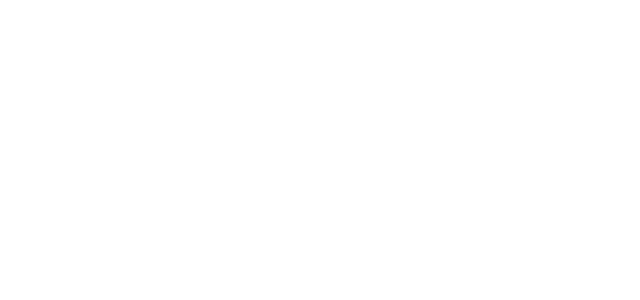
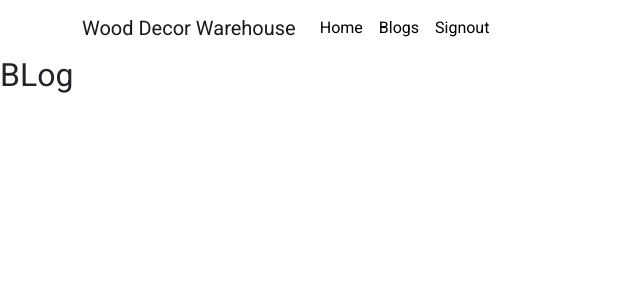
Before and after one commit to Fatema-Nawrin/Warehouse-management-clientside, a React (Create React App) app: page /blog in a window 1280 px wide. Shown: the top 300 px of the page, without its empty margins (0-640 px from the left). Built offline with nearby package versions, Linux system fonts and the light colour scheme; no server answers.

Commit message:
header added

```diff
--- a/package.json
+++ b/package.json
@@ -6,9 +6,12 @@
     "@testing-library/jest-dom": "^5.16.4",
     "@testing-library/react": "^13.2.0",
     "@testing-library/user-event": "^13.5.0",
+    "bootstrap": "^5.1.3",
     "firebase": "^9.8.0",
     "react": "^18.1.0",
+    "react-bootstrap": "^2.3.1",
     "react-dom": "^18.1.0",
+    "react-firebase-hooks": "^5.0.3",
     "react-router-dom": "^6.3.0",
     "react-scripts": "5.0.1",
     "web-vitals": "^2.1.4"
--- a/public/index.html
+++ b/public/index.html
@@ -1,15 +1,15 @@
 <!DOCTYPE html>
 <html lang="en">
+
 <head>
   <meta charset="utf-8" />
   <link rel="icon" href="%PUBLIC_URL%/favicon.ico" />
   <meta name="viewport" content="width=device-width, initial-scale=1" />
   <meta name="theme-color" content="#000000" />
-    <meta
-      name="description"
-      content="Web site created using create-react-app"
-    />
+  <meta name="description" content="Web site created using create-react-app" />
   <link rel="apple-touch-icon" href="%PUBLIC_URL%/logo192.png" />
+  <link href="https://cdn.jsdelivr.net/npm/bootstrap@5.1.3/dist/css/bootstrap.min.css" rel="stylesheet"
+    integrity="sha384-1BmE4kWBq78iYhFldvKuhfTAU6auU8tT94WrHftjDbrCEXSU1oBoqyl2QvZ6jIW3" crossorigin="anonymous">
   <!--
       manifest.json provides metadata used when your web app is installed on a
       user's mobile device or desktop. See https://developers.google.com/web/fundamentals/web-app-manifest/
@@ -26,6 +26,7 @@
     -->
   <title>React App</title>
 </head>
+
 <body>
   <noscript>You need to enable JavaScript to run this app.</noscript>
   <div id="root"></div>
@@ -40,4 +41,5 @@
       To create a production bundle, use `npm run build` or `yarn build`.
     -->
 </body>
+
 </html>
--- a/src/App.css
+++ b/src/App.css
@@ -1,38 +1,5 @@
-.App {
-  text-align: center;
+@import url('https://fonts.googleapis.com/css2?family=Montserrat:wght@300;400&family=Roboto:wght@100;300;400;700&display=swap');
+
+body {
+  font-family: 'Roboto', sans-serif;
 }
-
-.App-logo {
-  height: 40vmin;
-  pointer-events: none;
-}
-
-@media (prefers-reduced-motion: no-preference) {
-  .App-logo {
-    animation: App-logo-spin infinite 20s linear;
-  }
-}
-
-.App-header {
-  background-color: #282c34;
-  min-height: 100vh;
-  display: flex;
-  flex-direction: column;
-  align-items: center;
-  justify-content: center;
-  font-size: calc(10px + 2vmin);
-  color: white;
-}
-
-.App-link {
-  color: #61dafb;
-}
-
-@keyframes App-logo-spin {
-  from {
-    transform: rotate(0deg);
-  }
-  to {
-    transform: rotate(360deg);
-  }
-}
--- a/src/Pages/Blog/Blog.js
+++ b/src/Pages/Blog/Blog.js
@@ -3,7 +3,7 @@
 const Blog = () => {
     return (
         <div>
-
+            <h2>BLog</h2>
         </div>
     );
 };
--- a/src/Pages/Shared/Header/Header.js
+++ b/src/Pages/Shared/Header/Header.js
@@ -1,8 +1,37 @@
+import { signOut } from 'firebase/auth';
 import React from 'react';
+import { Container, Nav, Navbar } from 'react-bootstrap';
+import { useAuthState } from 'react-firebase-hooks/auth'
+import auth from '../../../firebase.init';
+import './Header.css'
 
 const Header = () => {
+    const [user] = useAuthState(auth);
+    const handleSignOut = () => {
+        signOut(auth);
+    }
     return (
         <div>
+            <Navbar collapseOnSelect expand="lg" variant="light">
+                <Container>
+                    <Navbar.Brand href="/">Wood Decor Warehouse</Navbar.Brand>
+                    <Navbar.Toggle aria-controls="responsive-navbar-nav" />
+                    <Navbar.Collapse id="responsive-navbar-nav">
+                        <Nav className="me-auto">
+                            <Nav.Link style={{ color: 'black' }} href="/home">Home</Nav.Link>
+                            <Nav.Link style={{ color: 'black' }} href="/blog">Blogs</Nav.Link>
+
+                            {
+                                user ?
+                                    <Nav.Link style={{ color: 'black' }} href="/login">Login</Nav.Link>
+                                    :
+                                    <Nav.Link style={{ color: 'black' }} href="/login" onClick={handleSignOut}>Signout</Nav.Link>
+                            }
+
+                        </Nav>
+                    </Navbar.Collapse>
+                </Container>
+            </Navbar>
 
         </div>
     );
```
Also changed, not shown: src/Pages/Shared/Header/Header.css (added), 1 other file (tests, documents, lock files or other folders). Lines whose indentation alone changed are shown as unchanged.
